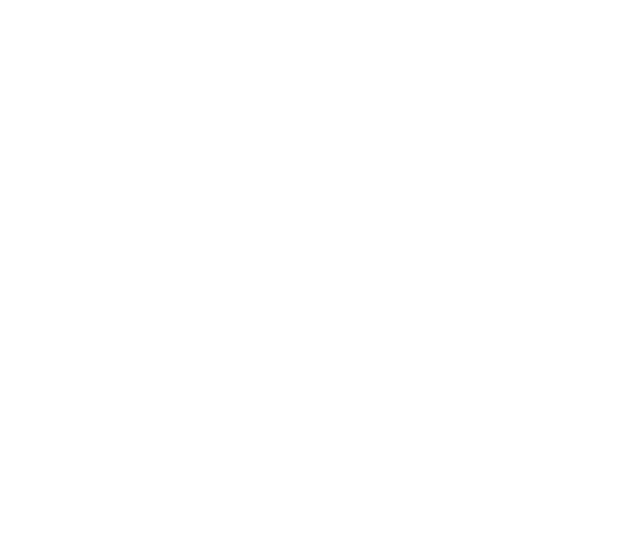
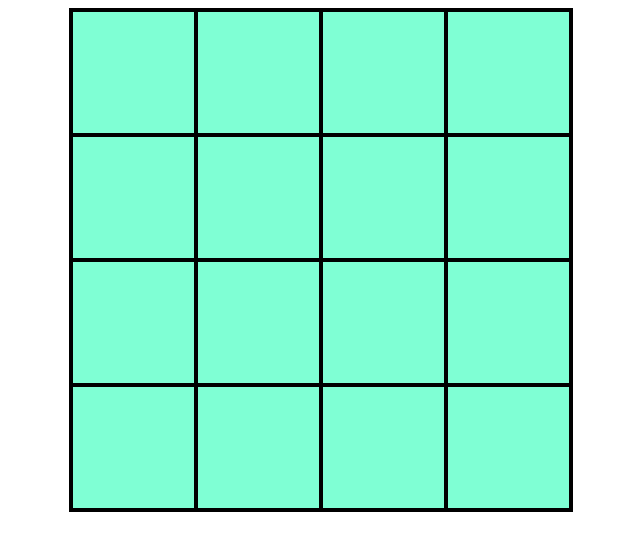
Before and after one commit to rileyk94/TOP-Etch-A-Sketch, a plain HTML site: page index.html in a window 1280 px wide. Shown: the whole page, without its empty margins (319-959 px from the left). Drawn offline with Linux system fonts and the light colour scheme.

Commit message:
feat: add functioning 4x4 grid

```diff
--- a/index.html
+++ b/index.html
@@ -7,6 +7,7 @@
     <link rel="stylesheet" href="styles.css">
 </head>
 <body>
-    <script href="script.js"></script>
+    <div class="container"></div>
+    <script src="script.js"></script>
 </body>
 </html>
--- a/script.js
+++ b/script.js
@@ -0,0 +1,16 @@
+const border = document.querySelector(".container");
+for (let i = 1; i < 17; i++) {
+    const div = document.createElement('div');
+    div.classList.add("grid")
+    draw(div);
+    border.appendChild(div);
+}
+
+function draw(square) {
+    square.addEventListener("mouseover", () => {
+        square.classList.add("hover")
+    })
+    square.addEventListener("mouseout", () => {
+        square.classList.remove("hover")
+    })
+}
--- a/styles.css
+++ b/styles.css
@@ -0,0 +1,23 @@
+body {
+    display: flex;
+    justify-content: center;
+}
+.container {
+    display: flex;
+    flex-wrap: wrap;
+    background-color: aquamarine;
+    width: 500px;
+    height: 500px;
+    border: 2px solid black;
+}
+
+.hover {
+    background-color: brown;
+}
+
+.grid {
+    border: 2px solid black;
+    width: 25%;
+    height: 25%;
+    box-sizing: border-box;
+}
```
